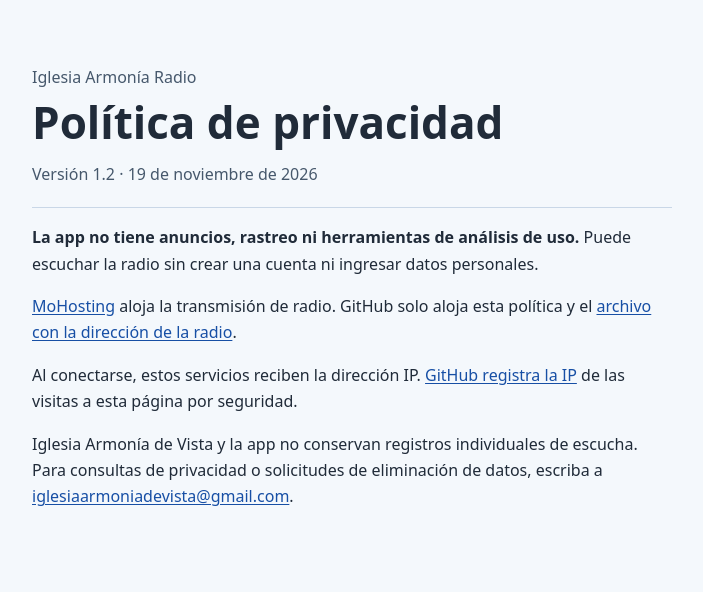
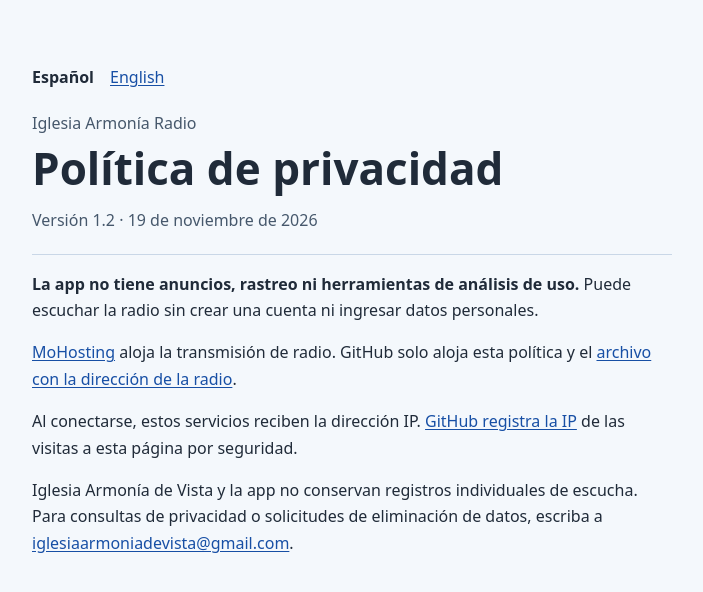
Before and after one commit to iglesiaarmonia/radio-privacy, a plain HTML site: page index.html in a window 1280 px wide. Shown: the whole page, without its empty margins (288-991 px from the left). Drawn offline with Linux system fonts and the light colour scheme.

Commit message:
Add a language switch to the privacy policy

```diff
--- a/index.html
+++ b/index.html
@@ -55,10 +55,27 @@
       color: var(--link);
       text-underline-offset: 0.15em;
     }
+    .languages:not([hidden]) {
+      display: flex;
+      flex-wrap: wrap;
+      gap: 0.25rem 1rem;
+      margin-bottom: 1.25rem;
+    }
+    .languages a[aria-current="true"] {
+      color: var(--text);
+      font-weight: 700;
+      text-decoration: none;
+    }
   </style>
 </head>
 <body>
   <main>
+    <nav class="languages" aria-label="Idioma" hidden>
+      <a href="#es" lang="es">Español</a>
+      <a href="#en" lang="en">English</a>
+    </nav>
+
+    <article lang="es" data-policy-language="es">
       <header>
         <p>Iglesia Armonía Radio</p>
         <h1>Política de privacidad</h1>
@@ -72,6 +89,53 @@
       <p>Al conectarse, estos servicios reciben la dirección IP. <a href="https://docs.github.com/es/site-policy/privacy-policies/github-general-privacy-statement">GitHub registra la IP</a> de las visitas a esta página por seguridad.</p>
 
       <p>Iglesia Armonía de Vista y la app no conservan registros individuales de escucha. Para consultas de privacidad o solicitudes de eliminación de datos, escriba a <a href="mailto:iglesiaarmoniadevista@gmail.com">iglesiaarmoniadevista@gmail.com</a>.</p>
+    </article>
+
+    <article lang="en" data-policy-language="en" hidden>
+      <header>
+        <p>Iglesia Armonía Radio</p>
+        <h1>Privacy Policy</h1>
+        <p>Version 1.2 · <time datetime="2026-11-19">November 19, 2026</time></p>
+      </header>
+
+      <p><strong>The app has no ads, tracking, or analytics.</strong> You can listen without creating an account or entering personal information.</p>
+
+      <p><a href="https://www.mohosting.cl/">MoHosting</a> hosts the radio stream. GitHub only hosts this policy and the <a href="https://github.com/iglesiaarmonia/radio-stream/blob/main/stream.txt">file containing the stream URL</a>.</p>
+
+      <p>These services receive your IP address when you connect. <a href="https://docs.github.com/en/site-policy/privacy-policies/github-general-privacy-statement">GitHub logs the IP addresses</a> of visitors to this page for security.</p>
+
+      <p>Iglesia Armonía de Vista and the app do not keep individual listening records. For privacy questions or data deletion requests, email <a href="mailto:iglesiaarmoniadevista@gmail.com">iglesiaarmoniadevista@gmail.com</a>.</p>
+    </article>
   </main>
+  <script>
+    const languageNav = document.querySelector(".languages");
+    const languageLinks = languageNav.querySelectorAll("a");
+    const policies = document.querySelectorAll("[data-policy-language]");
+
+    function showSelectedLanguage() {
+      const language = window.location.hash === "#en" ? "en" : "es";
+      document.documentElement.lang = language;
+      languageNav.setAttribute("aria-label", language === "en" ? "Language" : "Idioma");
+
+      for (const policy of policies) {
+        policy.hidden = policy.dataset.policyLanguage !== language;
+        if (!policy.hidden) {
+          document.title = policy.querySelector("h1").textContent + " | Iglesia Armonía Radio";
+        }
+      }
+
+      for (const link of languageLinks) {
+        if (link.lang === language) {
+          link.setAttribute("aria-current", "true");
+        } else {
+          link.removeAttribute("aria-current");
+        }
+      }
+    }
+
+    window.addEventListener("hashchange", showSelectedLanguage);
+    showSelectedLanguage();
+    languageNav.hidden = false;
+  </script>
 </body>
 </html>
```
Lines whose indentation alone changed are shown as unchanged.
